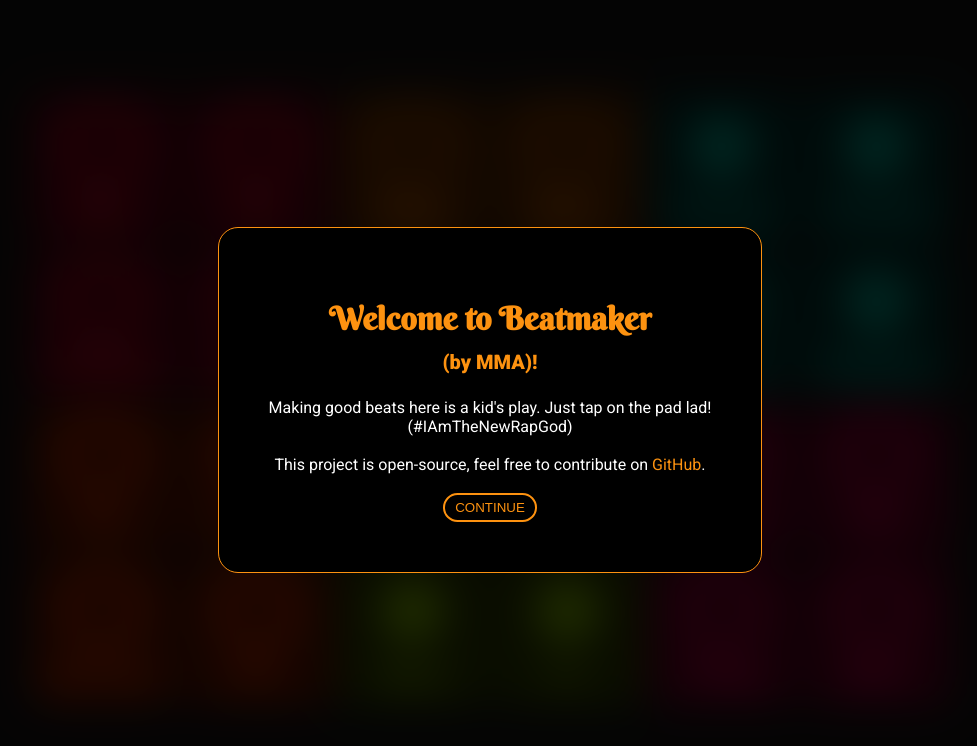
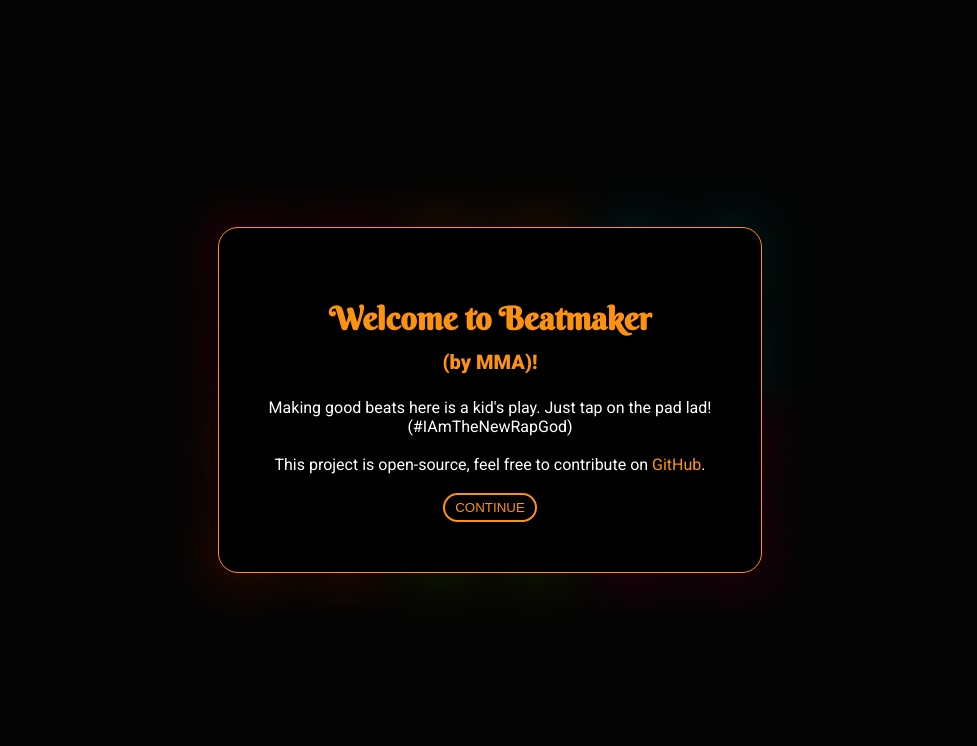
Before and after one commit to mmaismma/beatmaker, a plain HTML site: page index.html in a window 1280 px wide. Shown: the whole page, without its empty margins (150-1127 px from the left). Drawn offline with Linux system fonts and the light colour scheme.

Commit message:
Fixed sizing issues Although it will change

```diff
--- a/style.css
+++ b/style.css
@@ -73,25 +73,25 @@ html {
 }
 
 .tile {
-    width: 150px;
-    height: 150px;
-    border-radius: 20px;
+    width: 11.5vmin;
+    height: 11.5vmin;
+    border-radius: 3vmin;
     display: grid;
     grid-template-rows: 2fr 1fr;
     justify-content: center;
     justify-items: center;
     align-items: center;
     color: #0e0e0e;
-    font-size: 30px;
+    font-size: 2.3vmin;
     padding: 10px;
     box-sizing: border-box;
     cursor: pointer;
 }
 
 .icon {
-    width: 65px;
-    height: 65px;
-    border-width: 7px;
+    width: 4vmin;
+    height: 4vmin;
+    border-width: 0.5vmin;
     border-radius: 50%;
     border-style: dashed;
 }
```
